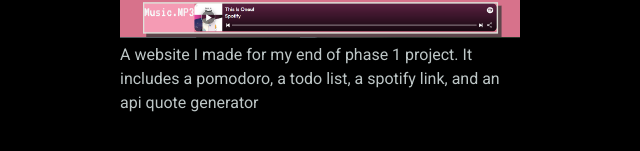
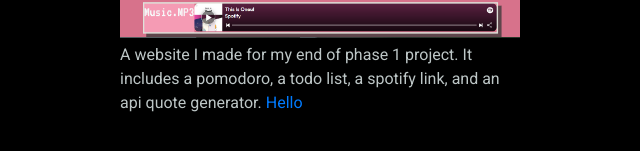
Before and after one commit to balderasangela/balderasangela.github.io, a plain HTML site: page work.html in a window 1280 px wide. Shown: the part 954-1105 px from the top of the page, 535-1175 px from the left. Drawn offline with nearby package versions, Linux system fonts and the light colour scheme; a web font is replaced by a local one.

Commit message:
Update work.html

```diff
--- a/work.html
+++ b/work.html
@@ -110,7 +110,9 @@
 
                                 <a href="https://peachstudent.github.io/" target="_blank"></a><img class="projects-image "
                                         src="images/phrase-1-project.PNG" alt="a pomodoro, a todo list, a spotify link, and an api quote generator"></a>
-                                <p class="caption">A website I made for my end of phase 1 project. It includes a pomodoro, a todo list, a spotify link, and an api quote generator</p>
+                                <p class="caption">A website I made for my end of phase 1 project. It includes a pomodoro, a todo list, a spotify link, and an api quote generator.
+                                    <a href="https://peachstudent.github.io/" target="_blank"> Hello</a>
+                            </p>
                             </div>
                         </div>
                     </div>
```
